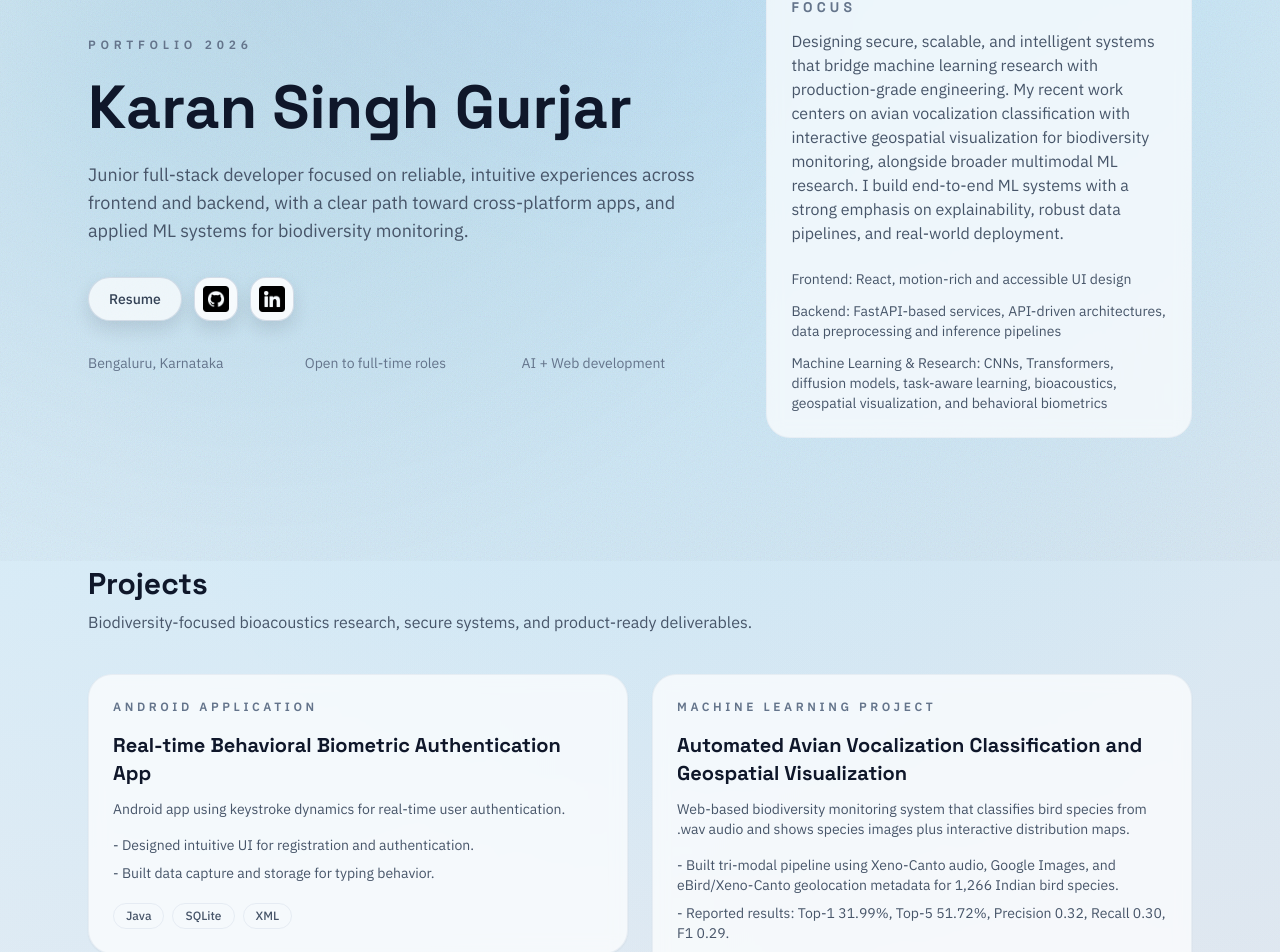
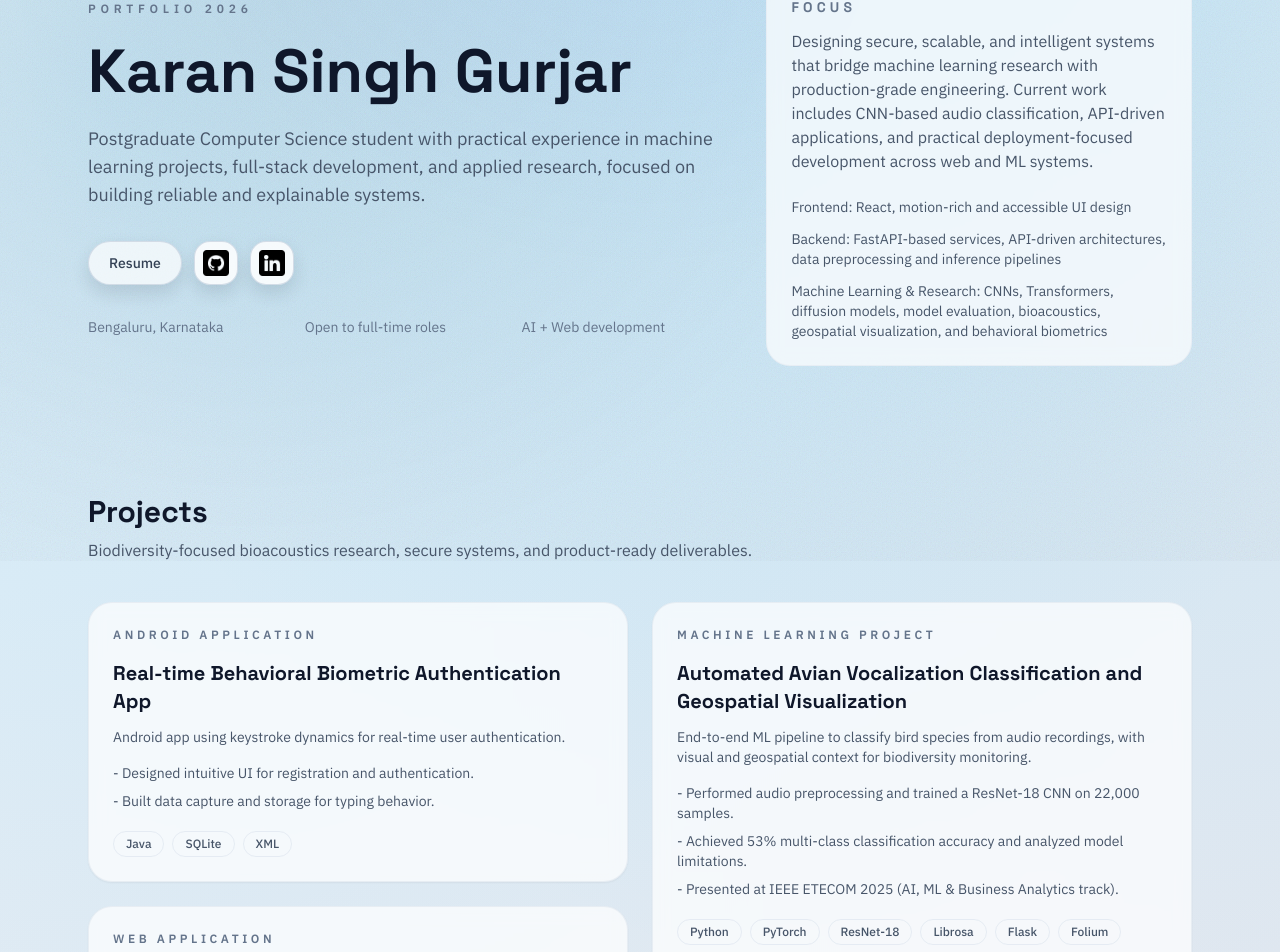
Before and after one commit to karansinghgurjar/ksg_portfolio, a React (Vite) app: page / in a window 1280 px wide. Shown: the part 239-1191 px from the top of the page. Built offline with nearby package versions, Linux system fonts and the light colour scheme.

Commit message:
Align portfolio copy with latest resume details

```diff
--- a/src/App.jsx
+++ b/src/App.jsx
@@ -18,13 +18,13 @@ const projects = [
     title: "Automated Avian Vocalization Classification and Geospatial Visualization",
     type: "Machine Learning Project",
     description:
-      "Web-based biodiversity monitoring system that classifies bird species from .wav audio and shows species images plus interactive distribution maps.",
+      "End-to-end ML pipeline to classify bird species from audio recordings, with visual and geospatial context for biodiversity monitoring.",
     stack: ["Python", "PyTorch", "ResNet-18", "Librosa", "Flask", "Folium"],
     gridClass: "md:col-span-3 md:row-span-2",
     highlights: [
-      "Built tri-modal pipeline using Xeno-Canto audio, Google Images, and eBird/Xeno-Canto geolocation metadata for 1,266 Indian bird species.",
-      "Reported results: Top-1 31.99%, Top-5 51.72%, Precision 0.32, Recall 0.30, F1 0.29.",
-      "Published in IEEE ETECOM 2025 (DOI: 10.1109/ETECOM66111.2025.11319007).",
+      "Performed audio preprocessing and trained a ResNet-18 CNN on 22,000 samples.",
+      "Achieved 53% multi-class classification accuracy and analyzed model limitations.",
+      "Presented at IEEE ETECOM 2025 (AI, ML & Business Analytics track).",
     ],
     links: [
       {
@@ -88,8 +88,8 @@ const skillCloud = [
 
 const highlights = [
   "Full-stack web development internship (6 months).",
-  "Published IEEE ETECOM 2025 paper on automated avian vocalization classification and geospatial biodiversity monitoring.",
-  "Hackathon participant: MCP 1st Birthday, Hugging Face.",
+  "Presenter, IEEE ETECOM 2025 (AI, ML & Business Analytics).",
+  "Hackathon participant: MCP 1st Birthday (Gradio + Anthropic), Hugging Face.",
 ];
 
 const experience = {
@@ -164,10 +164,9 @@ export default function App() {
               Karan Singh Gurjar
             </h1>
             <p className="mt-4 text-lg text-slate-600 dark:text-slate-300">
-              Junior full-stack developer focused on reliable, intuitive
-              experiences across frontend and backend, with a clear path toward
-              cross-platform apps, and applied ML systems for biodiversity
-              monitoring.
+              Postgraduate Computer Science student with practical experience in
+              machine learning projects, full-stack development, and applied
+              research, focused on building reliable and explainable systems.
             </p>
             <div className="mt-8 flex flex-wrap items-center gap-3">
               <a
@@ -211,12 +210,10 @@ export default function App() {
               </h2>
               <p className="mt-3 text-base text-slate-600 dark:text-slate-300">
                 Designing secure, scalable, and intelligent systems that bridge
-                machine learning research with production-grade engineering. My
-                recent work centers on avian vocalization classification with
-                interactive geospatial visualization for biodiversity monitoring,
-                alongside broader multimodal ML research. I build end-to-end ML
-                systems with a strong emphasis on explainability, robust data
-                pipelines, and real-world deployment.
+                machine learning research with production-grade engineering.
+                Current work includes CNN-based audio classification, API-driven
+                applications, and practical deployment-focused development across
+                web and ML systems.
               </p>
               <div className="mt-6 grid gap-3 text-sm text-slate-600 dark:text-slate-300">
                 <span>Frontend: React, motion-rich and accessible UI design</span>
@@ -226,7 +223,7 @@ export default function App() {
                 </span>
                 <span>
                   Machine Learning &amp; Research: CNNs, Transformers, diffusion
-                  models, task-aware learning, bioacoustics, geospatial
+                  models, model evaluation, bioacoustics, geospatial
                   visualization, and behavioral biometrics
                 </span>
               </div>
```
